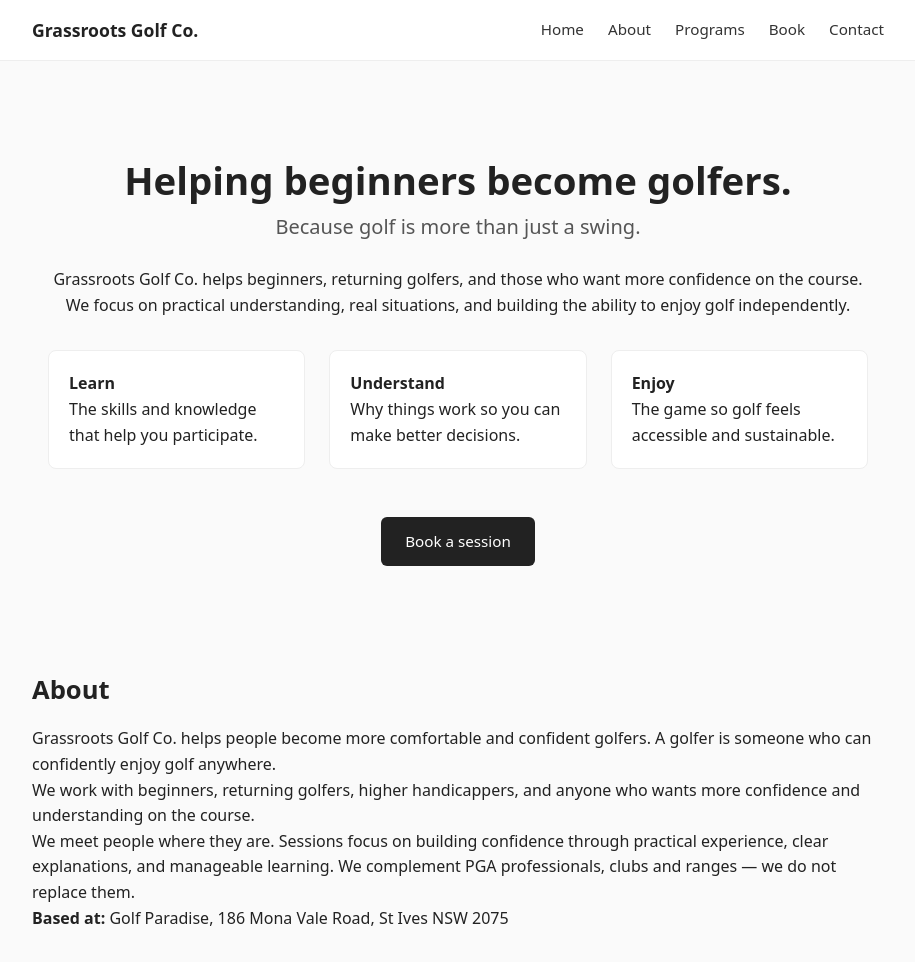
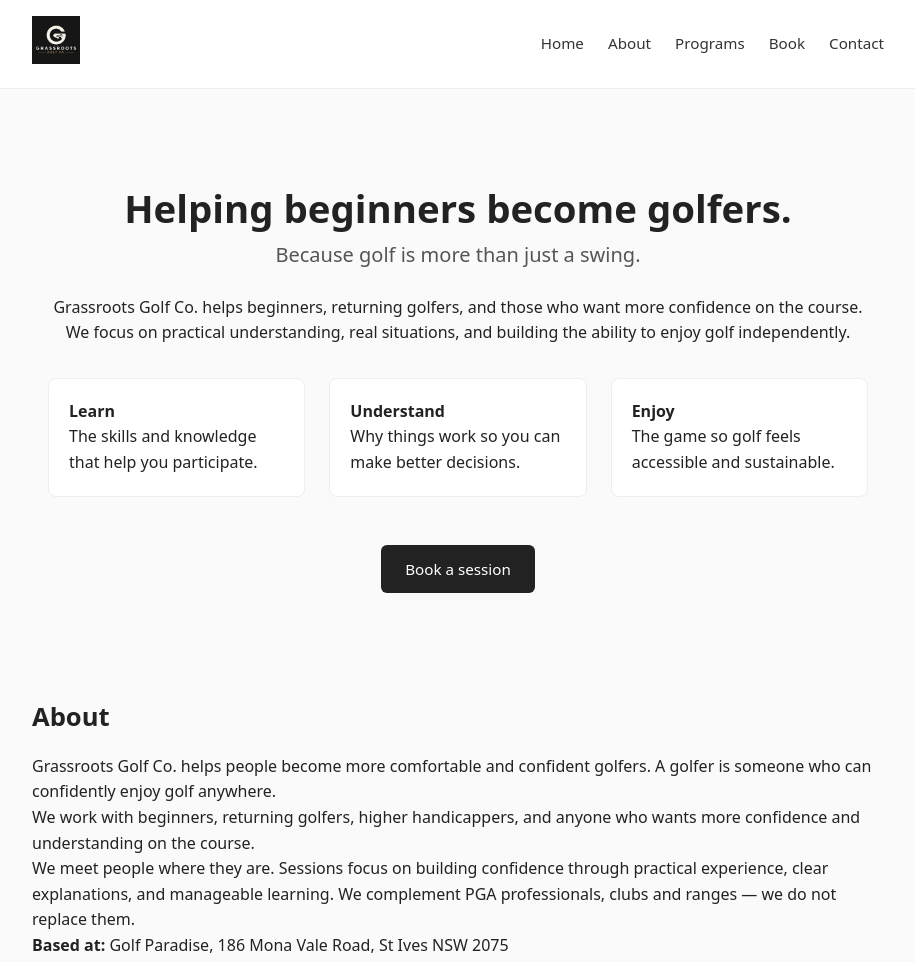
Before and after one commit to GrassrootsGolf/grassroots-golf, a plain HTML site: page index.html in a window 1280 px wide. Shown: the top 962 px of the page, without its empty margins (182-1097 px from the left). Drawn offline with Linux system fonts and the light colour scheme.

Commit message:
Add logo to header

```diff
--- a/index.html
+++ b/index.html
@@ -10,8 +10,7 @@
   <header>
     <nav>
       <div class="logo">
-        <!-- Logo image can be added here later: <img src="logo.png" alt="Grassroots Golf Co."> -->
-        Grassroots Golf Co.
+        <img src="Grassroots_Golf_LinkedIn_Logo_600x600.png" alt="Grassroots Golf Co.">
       </div>
       <ul>
         <li><a href="#home">Home</a></li>
--- a/styles.css
+++ b/styles.css
@@ -28,9 +28,9 @@ nav {
   align-items: center;
 }
 
-.logo {
-  font-weight: 600;
-  font-size: 1.1rem;
+.logo img {
+  height: 48px;
+  width: auto;
 }
 
 nav ul {
@@ -166,4 +166,7 @@ footer {
   nav ul {
     gap: 1rem;
   }
+  .logo img {
+    height: 40px;
+  }
 }
```
